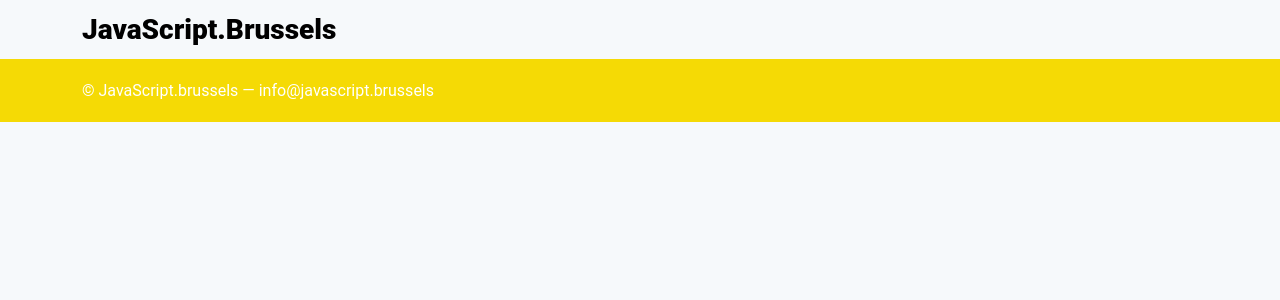
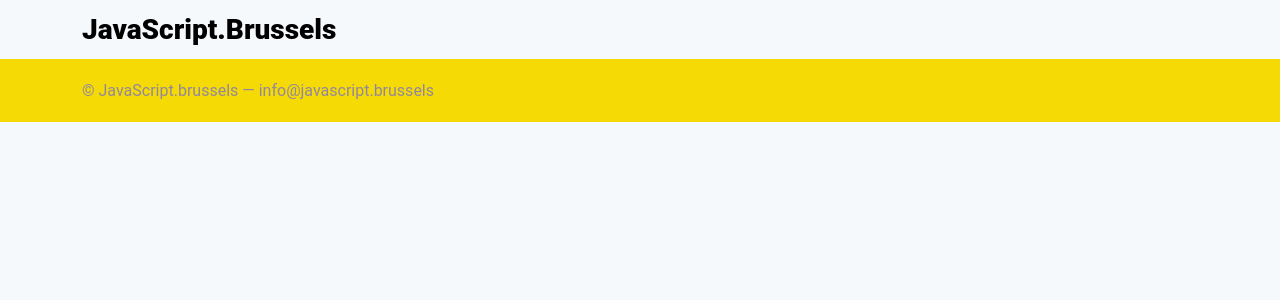
Before and after one commit to KevinTss/javascript-brussels, a Nuxt app: page / in a window 1280 px wide. Shown: the top 300 px of the page. Built offline with nearby package versions, Linux system fonts and the light colour scheme.

Commit message:
Remove light text in footer

```diff
--- a/components/layouts/TheFooter.vue
+++ b/components/layouts/TheFooter.vue
@@ -1,9 +1,9 @@
 <template>
   <footer class="the-footer">
     <div class="container">
-      <BaseText is-light>
+      <BaseText>
         &copy; JavaScript.brussels —
-        <BaseLink is-light href="mailto:info@javascript.brussels"
+        <BaseLink href="mailto:info@javascript.brussels"
           >info@javascript.brussels</BaseLink
         >
       </BaseText>
```
